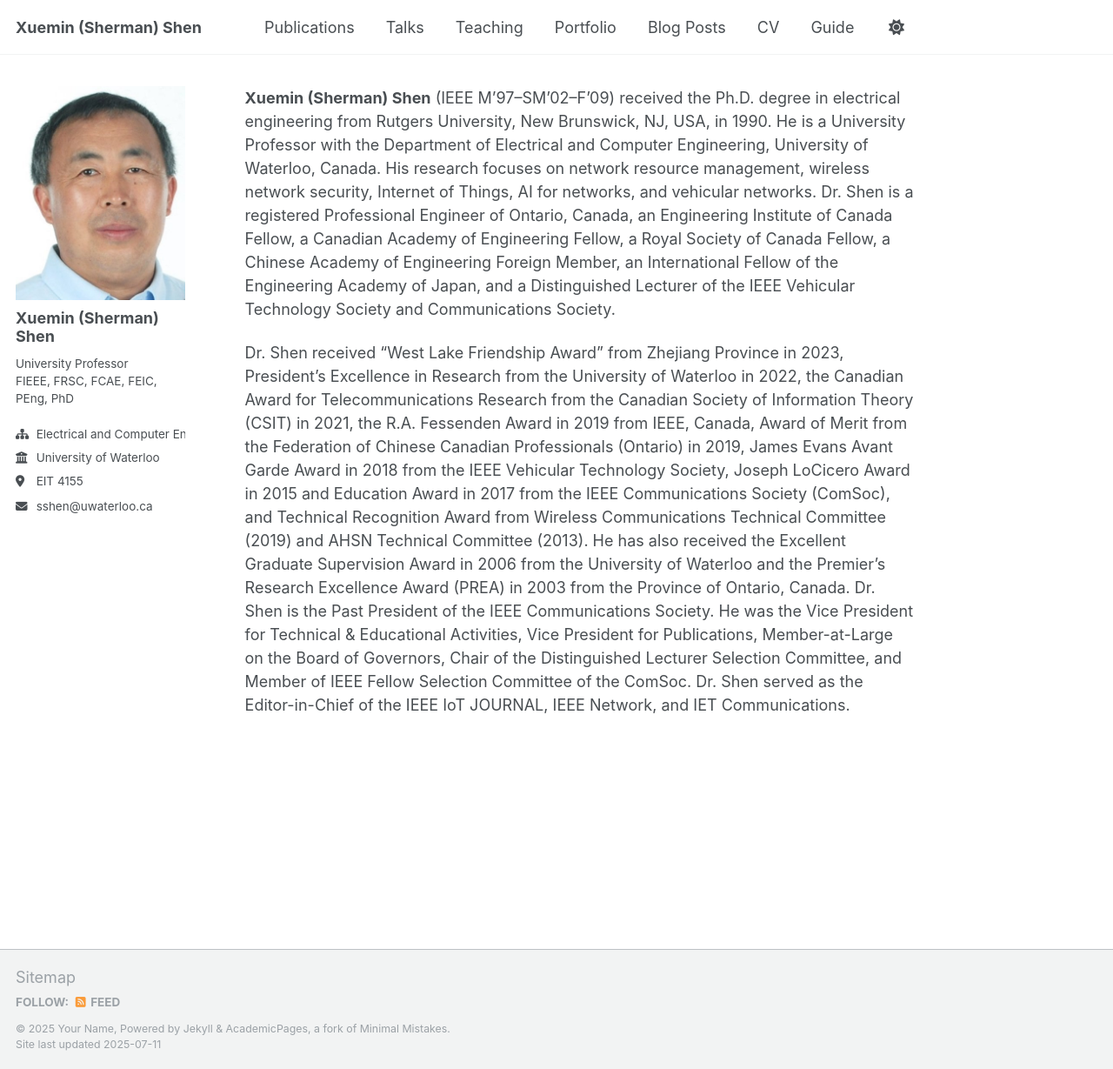
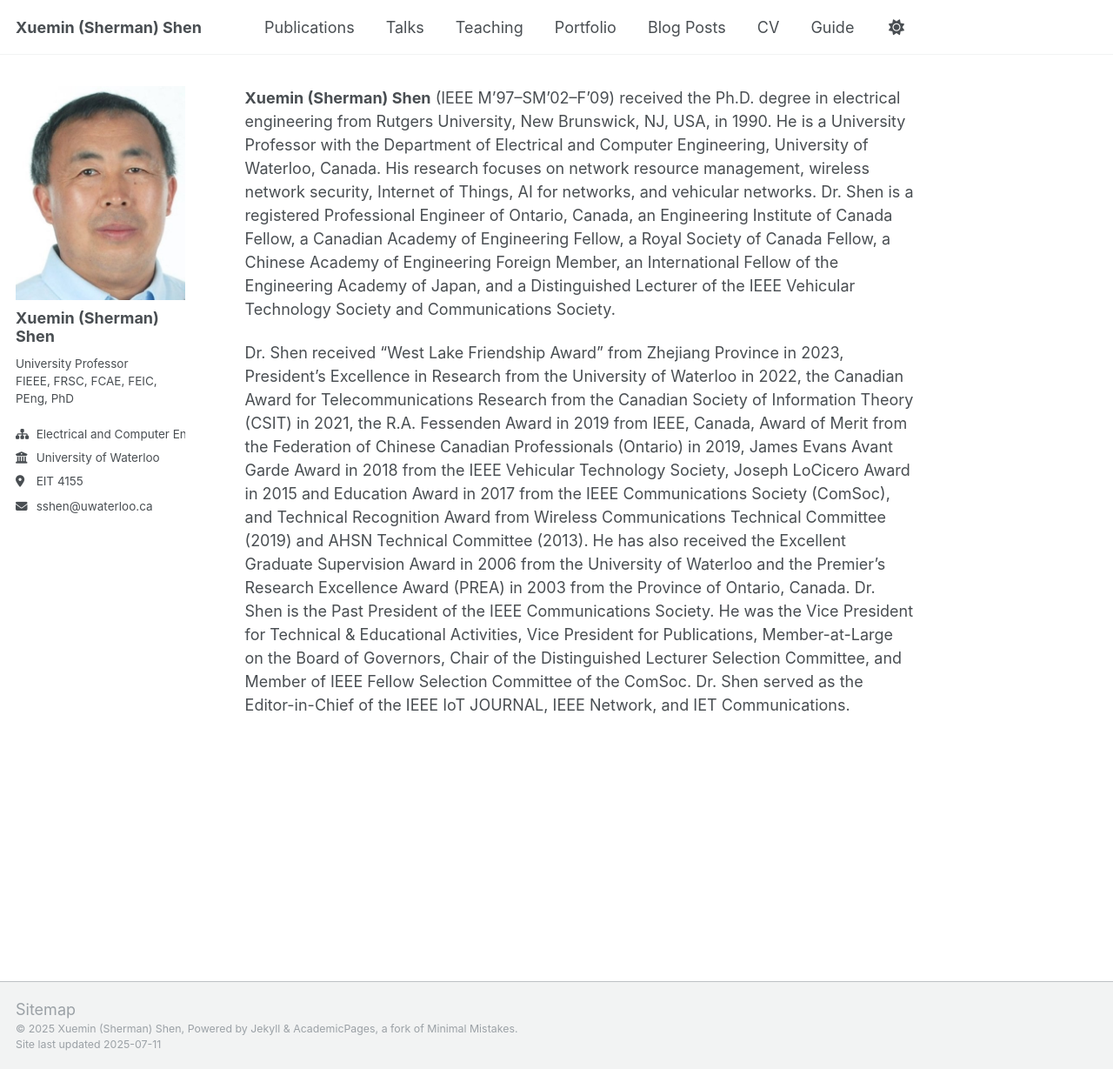
Before and after one commit to m64he/sshen, a Jekyll site: the page built from _pages/about.md, in a window 1280 px wide and 1229 px high. Shown: the whole window at 87% size. Built offline with Jekyll 4.4.1, drawn with Linux system fonts in a browser that asks for light colours; a script that is not in the unit is left out.

Commit message:
Update _config.yml

```diff
--- a/_config.yml
+++ b/_config.yml
@@ -10,8 +10,8 @@
 locale                   : "en-US"
 site_theme               : "default"
 title                    : "Xuemin (Sherman) Shen"
-title_separator          : "-"
-name                     : &name "Your Name"
+title_separator          : "|"
+name                     : &name "Xuemin (Sherman) Shen"
 description              : &description "personal description"
 url                      : https://m64he.github.io # the base hostname & protocol for your site e.g. "https://[your GitHub username].github.io" or if you already have some other page hosted on Github then use "https://[your GitHub username].github.io/[Your Repo Name]"
 baseurl                  : "" # the subpath of your site, e.g. "/blog"
@@ -121,7 +121,7 @@
       options:
         format           : "iso8601" # "iso8601" (default), "timestamp-seconds", "timestamp-milliseconds"
 atom_feed:
-  hide                   : false     # change to true to hide the RSS feed in the footer
+  hide                   : true     # change to true to hide the RSS feed in the footer
   path                   : # blank (default) uses feed.xml
 
 
```
